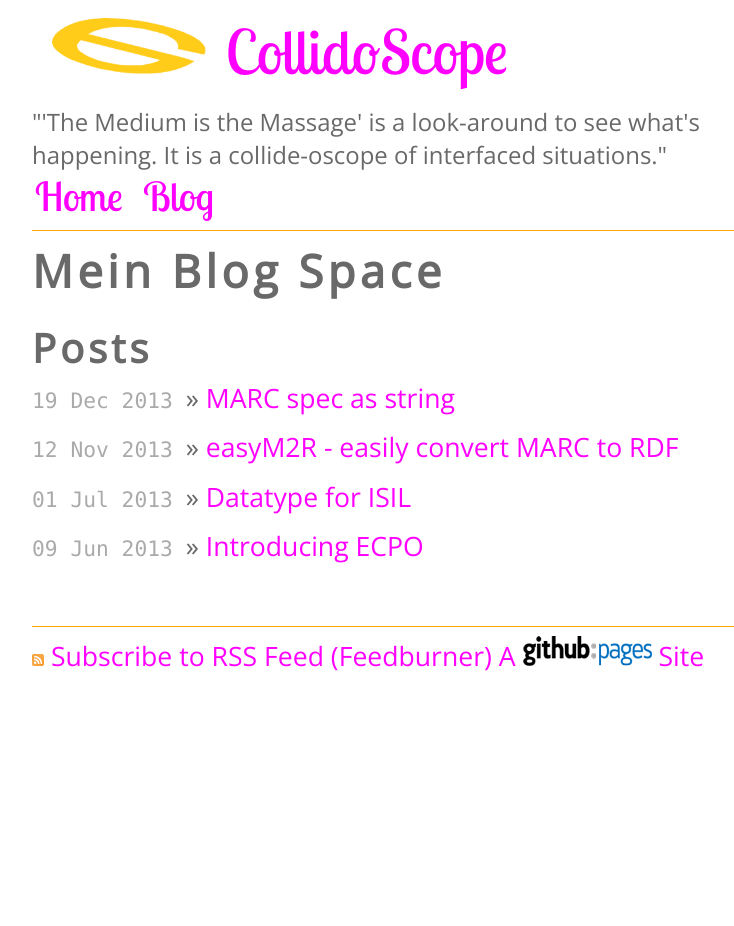
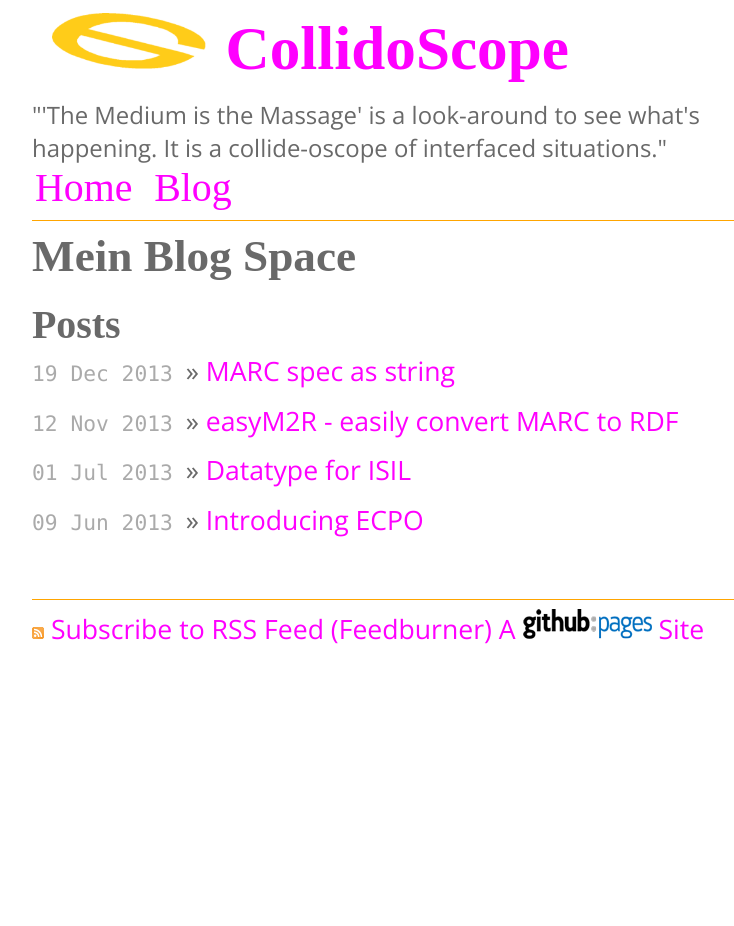
Before and after one commit to collidoscope/collidoscope.github.com, a Jekyll site: the page built from blog/index.md, in a window 1280 px wide. Shown: the whole page, without its empty margins (224-958 px from the left). Built offline with Jekyll 4.4.1, drawn with Linux system fonts in a browser that asks for light colours; some web fonts are replaced; Markdown is read by kramdown in place of the engine named in the settings.

Commit message:
Update screen.css

```diff
--- a/css/screen.css
+++ b/css/screen.css
@@ -13,10 +13,10 @@
 body { background-color: white;font: 1.9em 'Open Sans', sans-serif;*font-size: small;padding: 1% 20% 1% 20%;color:#696969
 }
 /*font-family: 'Yanone Kaffeesatz', sans-serif;*/
-h1 {font-size: 1.7em;letter-spacing:0.1em;}
-h2 {font-size: 1.5em;letter-spacing:0.1em;margin-top:19px;}
-h3 {font-size: 1.3em;letter-spacing:0.1em;}
-h4 {font-size: 1.1em;letter-spacing:0.1em;}
+h1 {font-size: 1.7em;font-family: Bitter;font-weight: bold;}
+h2 {font-size: 1.5em;font-family: Bitter;font-weight: bold;margin-top:19px;}
+h3 {font-size: 1.3emfont-family: Bitter;font-weight: bold;}
+h4 {font-size: 1.1em;font-family: Bitter;font-weight: bold;}
 
 /* rot FF0000 braun 993300 tomato FF6633 tan CCCC99 link_old #CC0099 visited_old #CC99CC darksalmon FF9966 magenta FF00FF orange FF9900 green 009900* light-grey #F2F2F2 */
 
@@ -35,14 +35,14 @@
 #logo_div{display:inline;}
 #main_logo {width:20%;}
 
-#pagename {font-size: 2.3em;font-family: 'Lobster Two';margin-left:20px;color:#FF00FF;vertical-align:30%;}
+#pagename {font-size: 2.3em;font-family: 'Bitter'; font-weight:bold;margin-left:20px;color:#FF00FF;vertical-align:30%;}
 #pageteaser{font-size: 0.9em;}
 
 /* Navigation */
 #nav_ul{list-style-type:none;display:inherit;}
 .nav_li, .nav_li_active{display:inline;border:1px 0px 1px 1px solid orange;border-radius:6px;padding:3px;margin-right:9px;}
 a.nav_a {font-size:1.5em;}
-#main_nav{font-family: 'Lobster Two';}
+#main_nav{font-family: 'Bitter';}
 
 
 footer {border-top: 1px solid orange;padding-top:9px;clear:both;padding-bottom:100px;}
```
